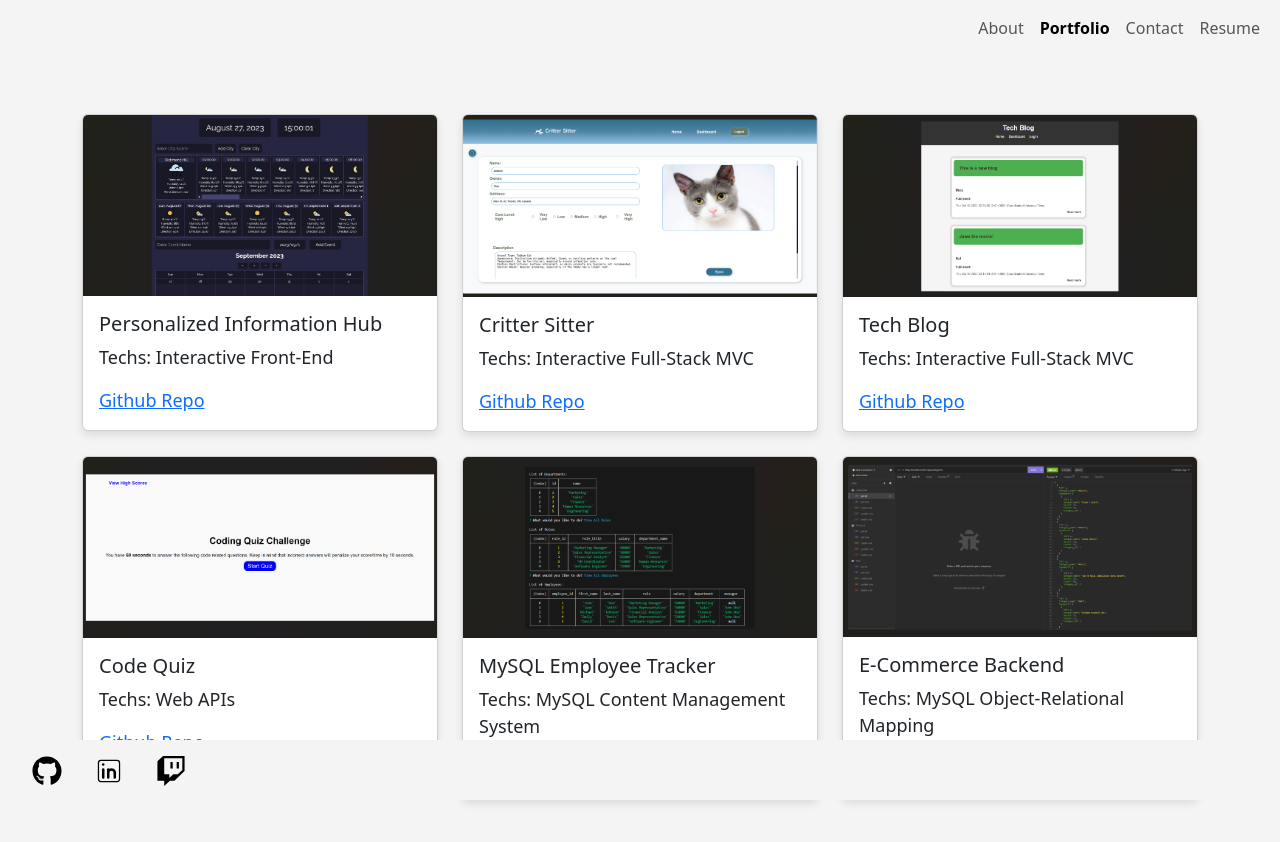
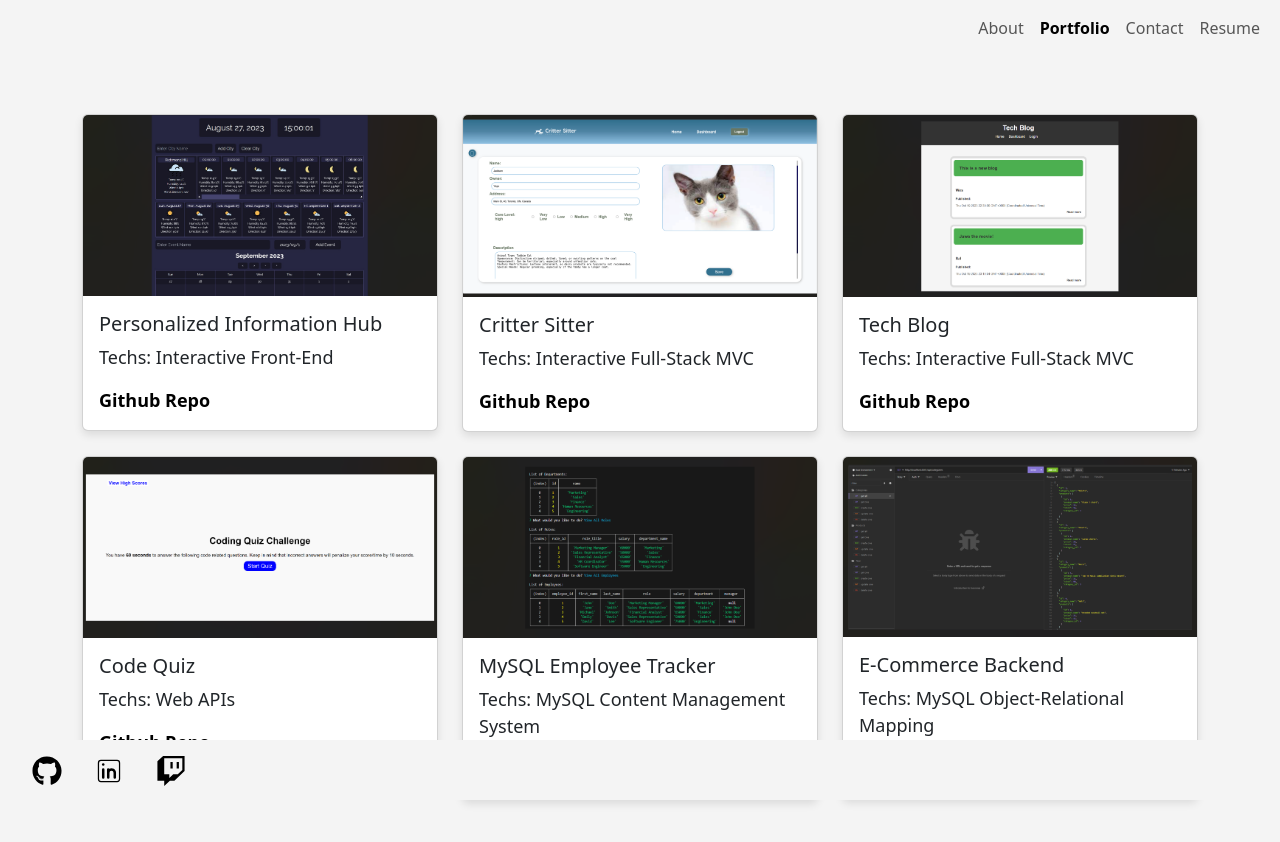
Before and after one commit to WesleyHAS/weshas-portfolio, a React (Vite) app: page /Work in a window 1280 px wide. Shown: the top 842 px of the page. Built offline with nearby package versions, Linux system fonts and the light colour scheme.

Commit message:
fixed github anchors

```diff
--- a/src/App.css
+++ b/src/App.css
@@ -106,6 +106,17 @@
   margin-bottom: 10em;
 }
 
+#card-anchor {
+  text-decoration: none;
+  color: black;
+  font-weight: bold;
+  transition: opacity 0.3s ease-in-out;
+}
+
+#card-anchor:hover {
+  opacity: 0.3;
+}
+
 @media screen and (max-width: 600px) {
   #projects-container {
     margin-top: 10em;
```
